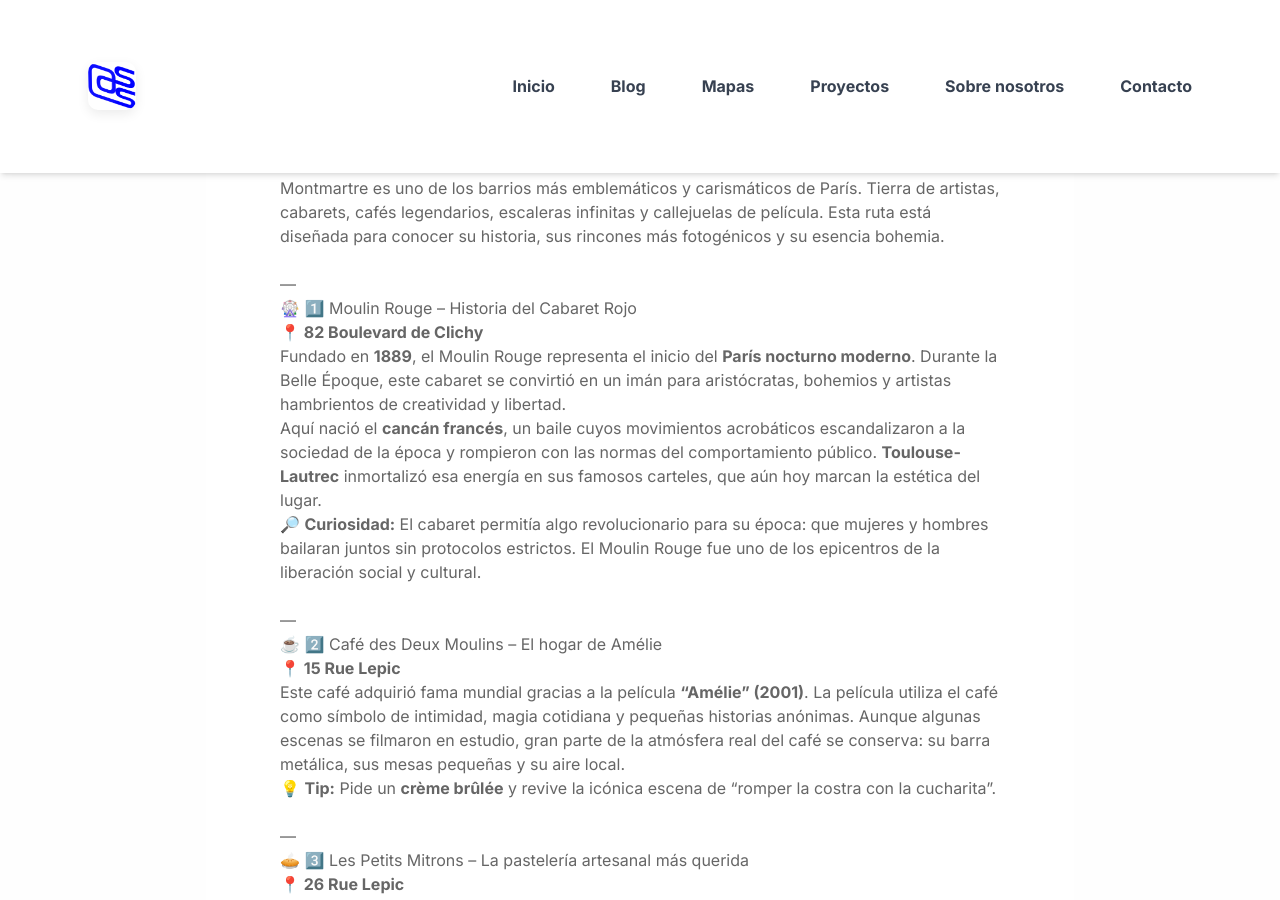
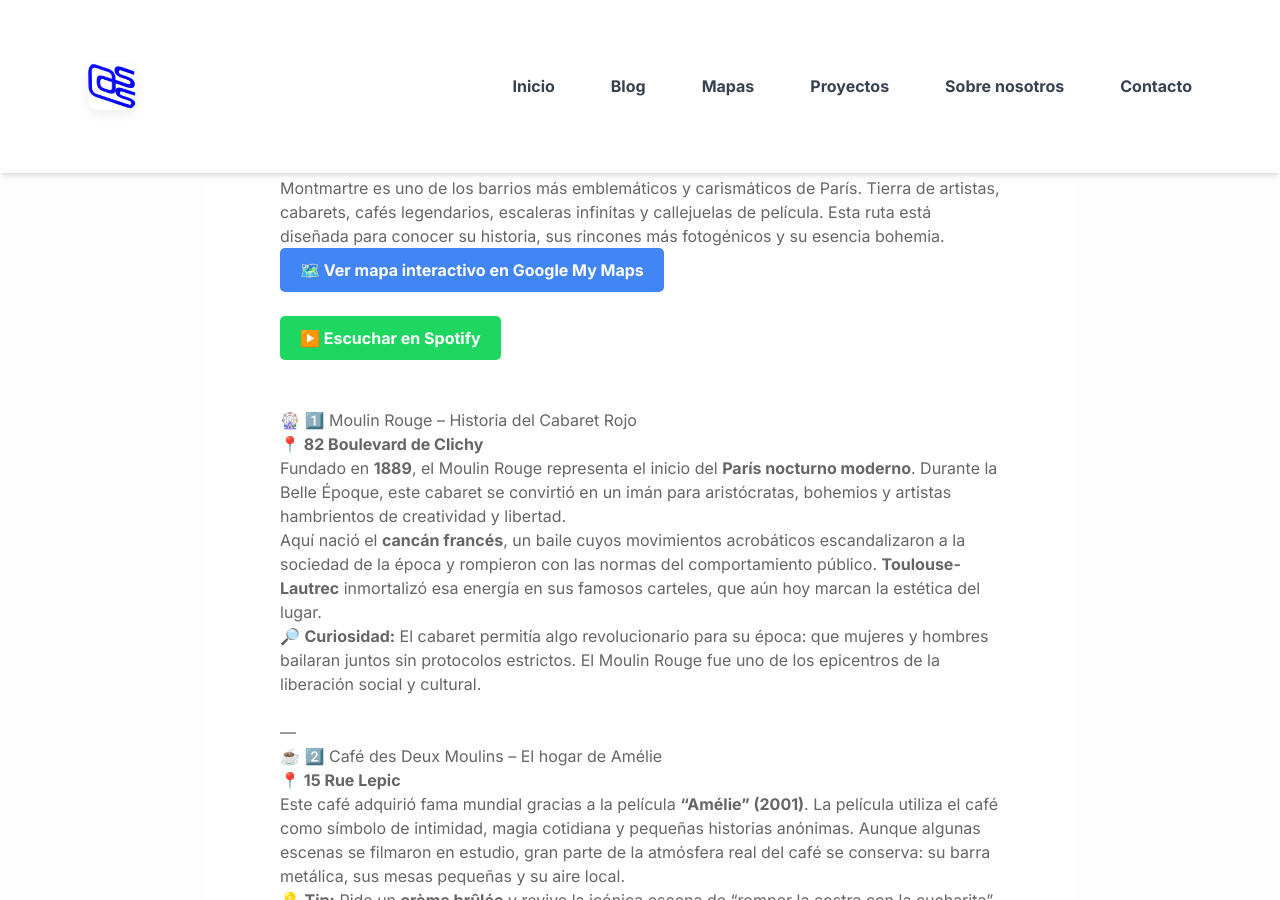
Before and after one commit to santanasmart/santanasmart.github.io, a Jekyll site: the page built from _posts/2025-11-30-recorrido-montmartre.md, in a window 1280 px wide and 900 px high, scrolled down 337 px. Built offline with Jekyll 4.4.1, drawn with Linux system fonts in a browser that asks for light colours; nearby versions of some CDN libraries; comment, search, counter and statistics services are not loaded.

Commit message:
Update 2025-11-30-recorrido-montmartre.md

```diff
--- a/_posts/2025-11-30-recorrido-montmartre.md
+++ b/_posts/2025-11-30-recorrido-montmartre.md
@@ -11,6 +11,15 @@
 ## Guía detallada + historia + curiosidades
 
 Montmartre es uno de los barrios más emblemáticos y carismáticos de París. Tierra de artistas, cabarets, cafés legendarios, escaleras infinitas y callejuelas de película. Esta ruta está diseñada para conocer su historia, sus rincones más fotogénicos y su esencia bohemia.
+
+<a href="https://www.google.com/maps/d/u/0/edit?mid=1pELLpXKA0utI0twPyFxRxxvlPNe_VsA&usp=sharing" target="_blank" style="display:inline-block; background-color:#4285F4; color:white; padding:10px 20px; text-decoration:none; border-radius:5px; font-weight:bold;">
+🗺️ Ver mapa interactivo en Google My Maps
+</a>
+<br><br>
+<a href="https://open.spotify.com/episode/3U7P3y6qDHTbIvjpDIrKBk?si=hbLHuxFTRuSstZC440Rd0w" target="_blank" style="display:inline-block; background-color:#1ED760; color:white; padding:10px 20px; text-decoration:none; border-radius:5px; font-weight:bold;">
+▶️ Escuchar en Spotify
+</a>
+
 <br><br>
 ---
 
```
